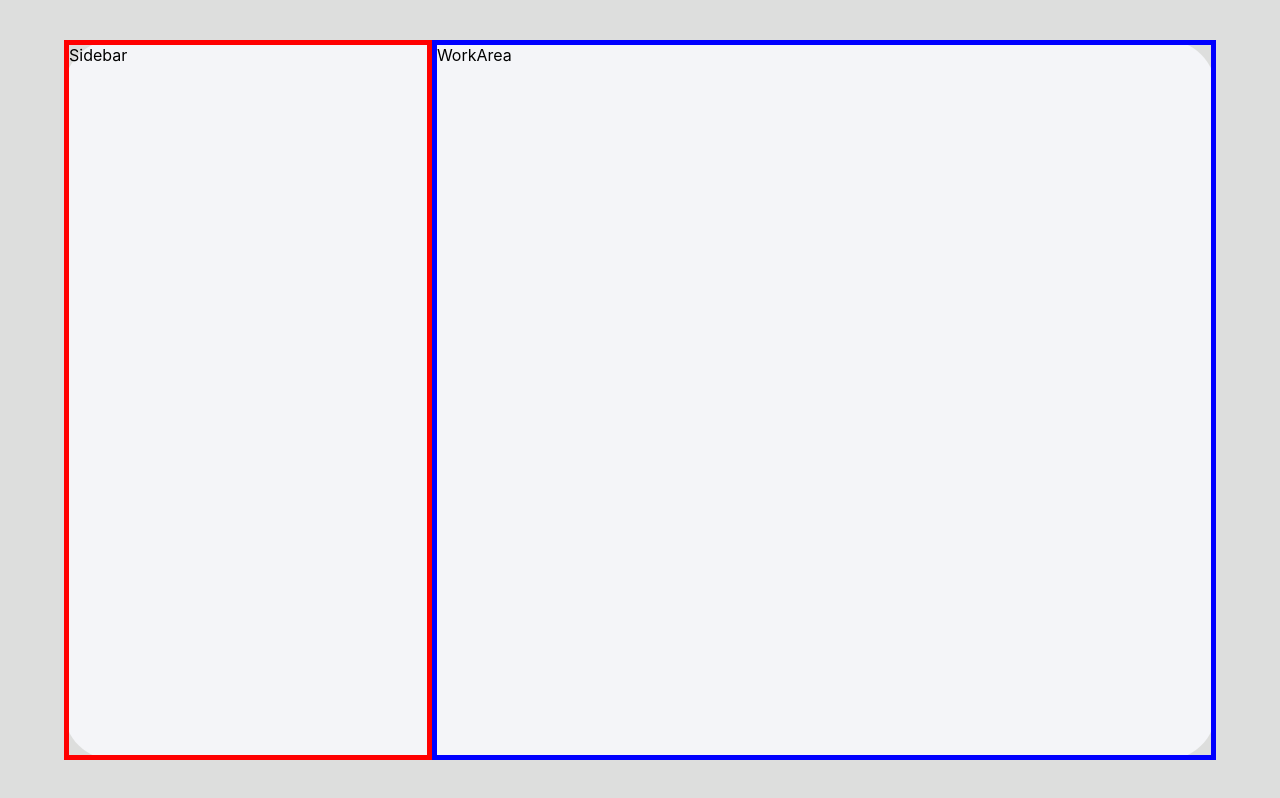
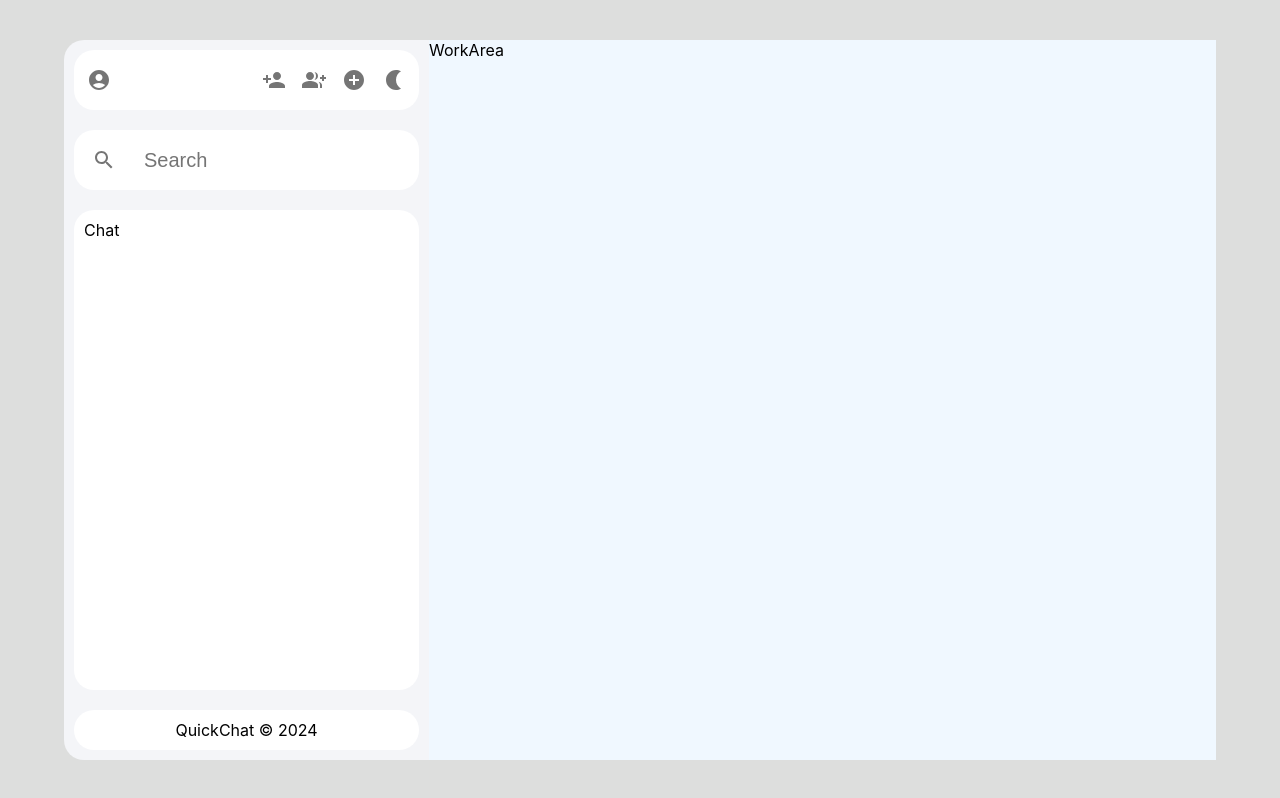
Before and after one commit to abhisheksh99/MERN-CHAT-APP, a React (Create React App) app in the folder frontend/: page / in a window 1280 px wide. Built offline with nearby package versions, Linux system fonts and the light colour scheme.

Commit message:
Sidear component created

```diff
--- a/frontend/package.json
+++ b/frontend/package.json
@@ -3,6 +3,10 @@
   "version": "0.1.0",
   "private": true,
   "dependencies": {
+    "@emotion/react": "^11.13.3",
+    "@emotion/styled": "^11.13.0",
+    "@mui/icons-material": "^6.1.4",
+    "@mui/material": "^6.1.4",
     "@testing-library/jest-dom": "^5.17.0",
     "@testing-library/react": "^13.4.0",
     "@testing-library/user-event": "^13.5.0",
--- /dev/null
+++ b/frontend/src/components/ChatBodyItem.js
@@ -0,0 +1,11 @@
+import React from 'react'
+
+const ChatBodyItem = () => {
+  return (
+    <div>
+      Chat
+    </div>
+  )
+}
+
+export default ChatBodyItem
--- a/frontend/src/components/Sidebar.js
+++ b/frontend/src/components/Sidebar.js
@@ -1,10 +1,68 @@
-import React from 'react'
-import "./myStyles.css"
+import React from 'react';
+import AccountCircle from '@mui/icons-material/AccountCircle';
+import PersonAddIcon from '@mui/icons-material/PersonAdd';
+import GroupAddIcon from '@mui/icons-material/GroupAdd';
+import AddCircleIcon from '@mui/icons-material/AddCircle';
+import NightlightIcon from '@mui/icons-material/Nightlight';
+import SearchIcon from '@mui/icons-material/Search';
+import { IconButton } from '@mui/material';
+import "./myStyles.css";
+import ChatBodyItem from './ChatBodyItem';
 
 const Sidebar = () => {
+  const currentYear = new Date().getFullYear();
+
   return (
-    <div className="sidebar-container">Sidebar</div>
-  )
-}
+    <div className="sidebar-container">
+      <div className="sidebar-header">
+        <div>
+        <IconButton>
+          <AccountCircle />
+        </IconButton>
 
-export default Sidebar
+        </div>
+
+        <div>
+        <IconButton>
+          <PersonAddIcon />
+        </IconButton>
+        <IconButton>
+          <GroupAddIcon />
+        </IconButton>
+        <IconButton>
+          <AddCircleIcon />
+        </IconButton>
+        <IconButton>
+          <NightlightIcon />
+        </IconButton>
+
+        </div>
+
+
+      </div>
+      <div className="sidebar-search">
+        <IconButton>
+        <SearchIcon />
+
+        </IconButton>
+
+
+
+        <input placeholder='Search' className="search-box"/>
+
+
+
+      </div>
+      <div className="sidebar-body">
+        <ChatBodyItem/>
+
+
+      </div>
+      <div className="sidebar-footer">
+         QuickChat © {currentYear}
+      </div>
+    </div>
+  );
+};
+
+export default Sidebar;
--- a/frontend/src/components/myStyles.css
+++ b/frontend/src/components/myStyles.css
@@ -3,18 +3,61 @@
     height: 90vh;
     width: 90vw;
     display: flex;
-    border-radius: 50px;
+    border-radius: 20px;
 }
 
 .sidebar-container {
-
-    flex-grow: 0.3;
-    border: 5px solid red;
+    flex: 0.3;
+    display: flex;
+    flex-direction: column;
 
 }
 
 .workarea-container {
+    background-color: aliceblue;
+    flex: 0.7;
 
-    flex-grow: 0.7;
-    border: 5px solid blue;
 }
+
+.sidebar-header {
+    background-color: white;
+    border-radius: 20px;
+    padding: 10px 5px;
+    margin: 10px;
+    display: flex;
+    justify-content: space-between;
+
+}
+
+.sidebar-search {
+    background-color: white;
+    border-radius: 20px;
+    padding: 10px 10px;
+    margin: 10px;
+    display: flex;
+    align-items: center;
+}
+
+.search-box {
+    outline-width: 0;
+    border:none;
+    font-size: 1.25rem;
+    margin-left: 20px;
+
+}
+
+.sidebar-body {
+    background-color: white;
+    border-radius: 20px;
+    padding: 10px 10px;
+    margin: 10px;
+    flex:1;
+}
+
+.sidebar-footer {
+    text-align: center;
+    padding: 10px;
+    background-color: white;
+    border-radius: 20px;
+    margin: 10px;
+}
```
Also changed, not shown: 1 other file (tests, documents, lock files or other folders).
